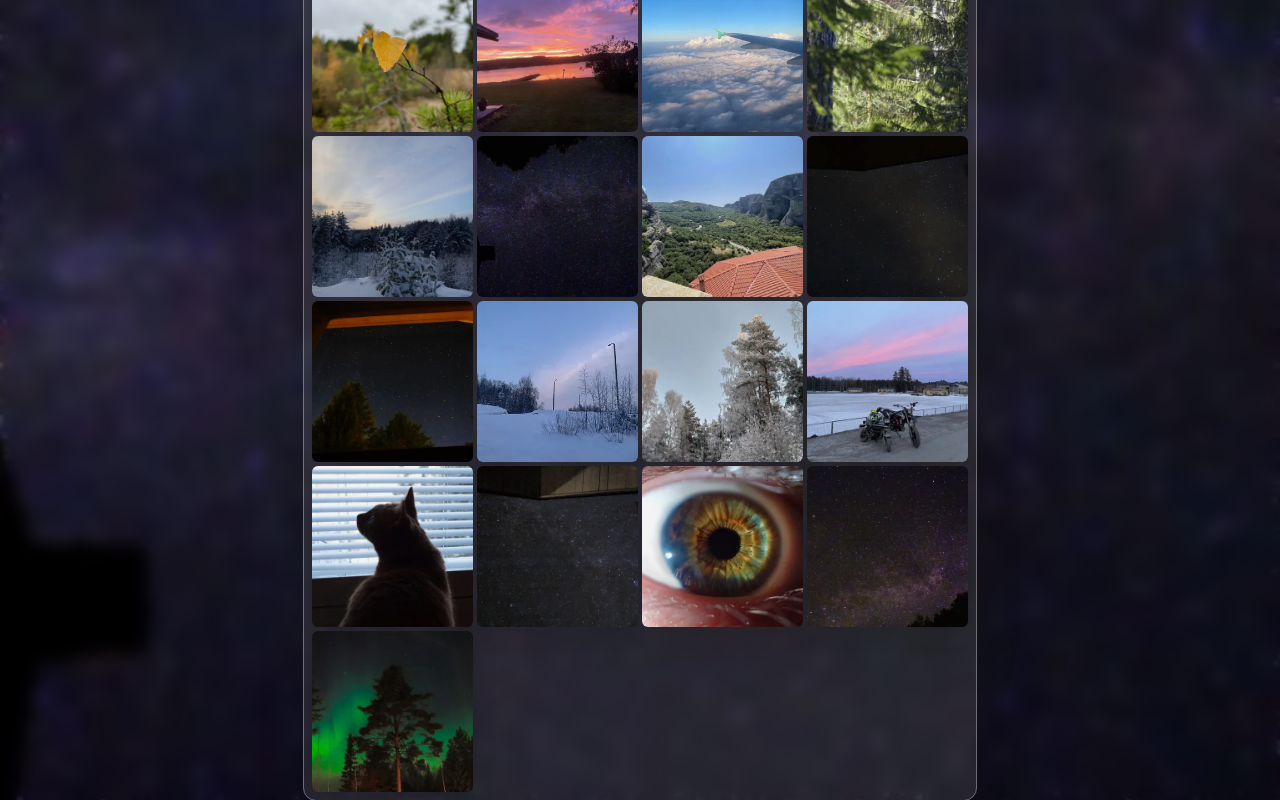
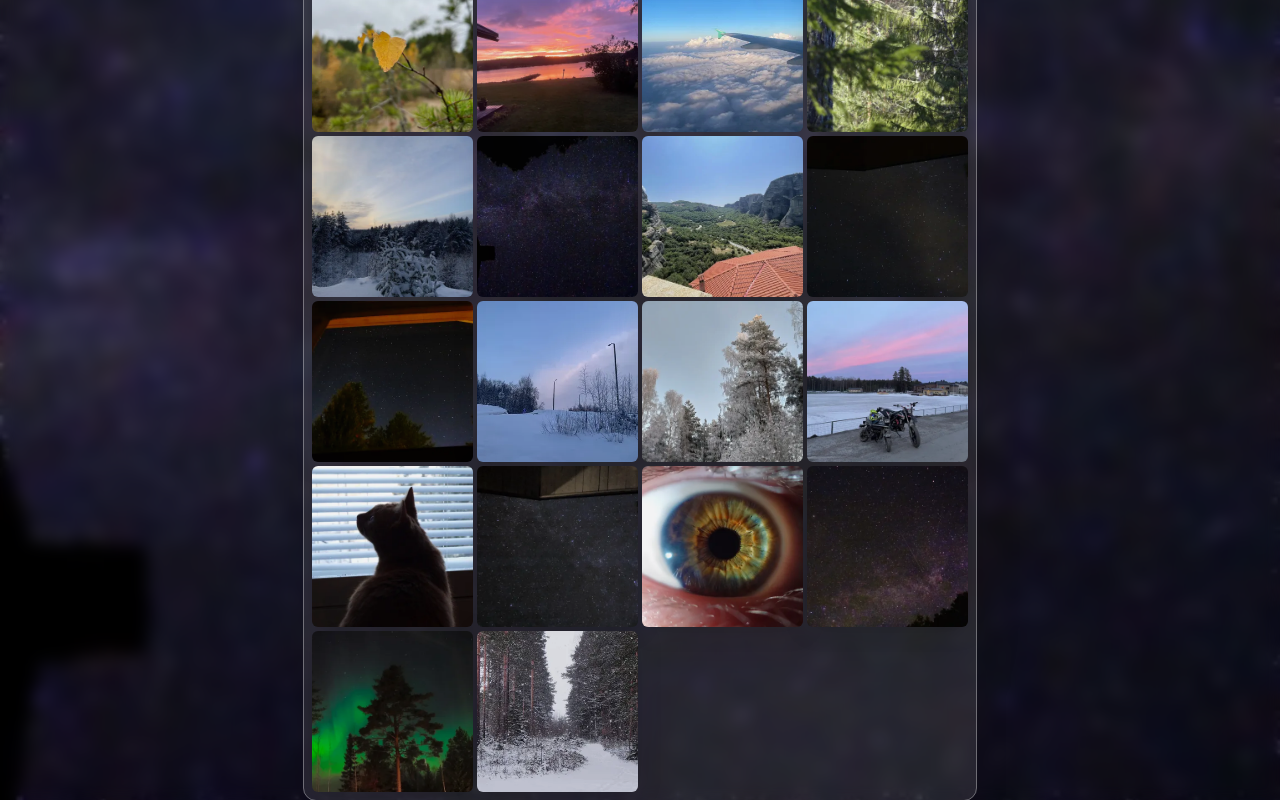
Before and after one commit to ctih1/gallery, a SvelteKit app: page /photos in a window 1280 px wide. Shown: the part 320-1120 px from the top of the page. Built offline with nearby package versions, Linux system fonts and the light colour scheme.

Commit message:
Added new image

```diff
--- a/src/lib/images.json
+++ b/src/lib/images.json
@@ -1 +1 @@
-["img_0337.jpg", "img_9724.jpg", "img_0121.jpg", "img_9060.jpg", "img_0866.jpg", "img_5301.jpg", "img_8496.jpg", "dsc05729.jpg", "img_3678.jpg", "dsc05835.jpg", "img_9085.jpg", "dsc05919.jpeg", "dsc06009.png", "img_6973.jpg", "img_20211208_135414.jpg", "img_3388.jpg", "dsc06026edited.jpg", "dsc06024_04.jpg", "dsc05968.jpg", "dsc05837_06.jpg", "dsc06074.jpg"]
+["img_0337.jpg", "img_9724.jpg", "img_0121.jpg", "img_9060.jpg", "img_0866.jpg", "img_5301.jpg", "img_8496.jpg", "dsc05729.jpg", "img_3678.jpg", "dsc05835.jpg", "img_9085.jpg", "dsc05919.jpeg", "dsc06009.png", "img_6973.jpg", "img_20211208_135414.jpg", "img_3388.jpg", "dsc06026edited.jpg", "dsc06024_04.jpg", "dsc05968.jpg", "dsc05837_06.jpg", "dsc06074.jpg", "dsc05727.jpg"]
--- a/src/routes/photos/[slug]/+page.svelte
+++ b/src/routes/photos/[slug]/+page.svelte
@@ -130,7 +130,7 @@
     </div>
     <div class="opacity-50 flex flex-col mt-16">
         <Accordion title="CC BY-NC 4.0">
-            <p> © ctih1. Licensed under CC BY-NC 4.0. Personal use allowed with credit. No commercial use.</p>
+            <p>© ctih1. Licensed under CC BY-NC 4.0. Personal use allowed with credit. No commercial use.</p>
             <p>All images share this license unless explicitly stated otherwise in the description.</p>
             <p><b>You can:</b></p>
             <ul>
--- /dev/null
+++ b/static/images/dsc05727.jpg.json
@@ -0,0 +1 @@
+{"model": "DSC-HX100V", "make": "SONY", "time": "2024:04:20 18:37:58", "iso": 100, "expousure": [1, 200], "focal-length": [1771, 100], "aperature": [45, 10], "description": "No description"}
```
Also changed, not shown: static/images/dsc05727.jpg.webp (added), 1 other file (tests, documents, lock files or other folders).
